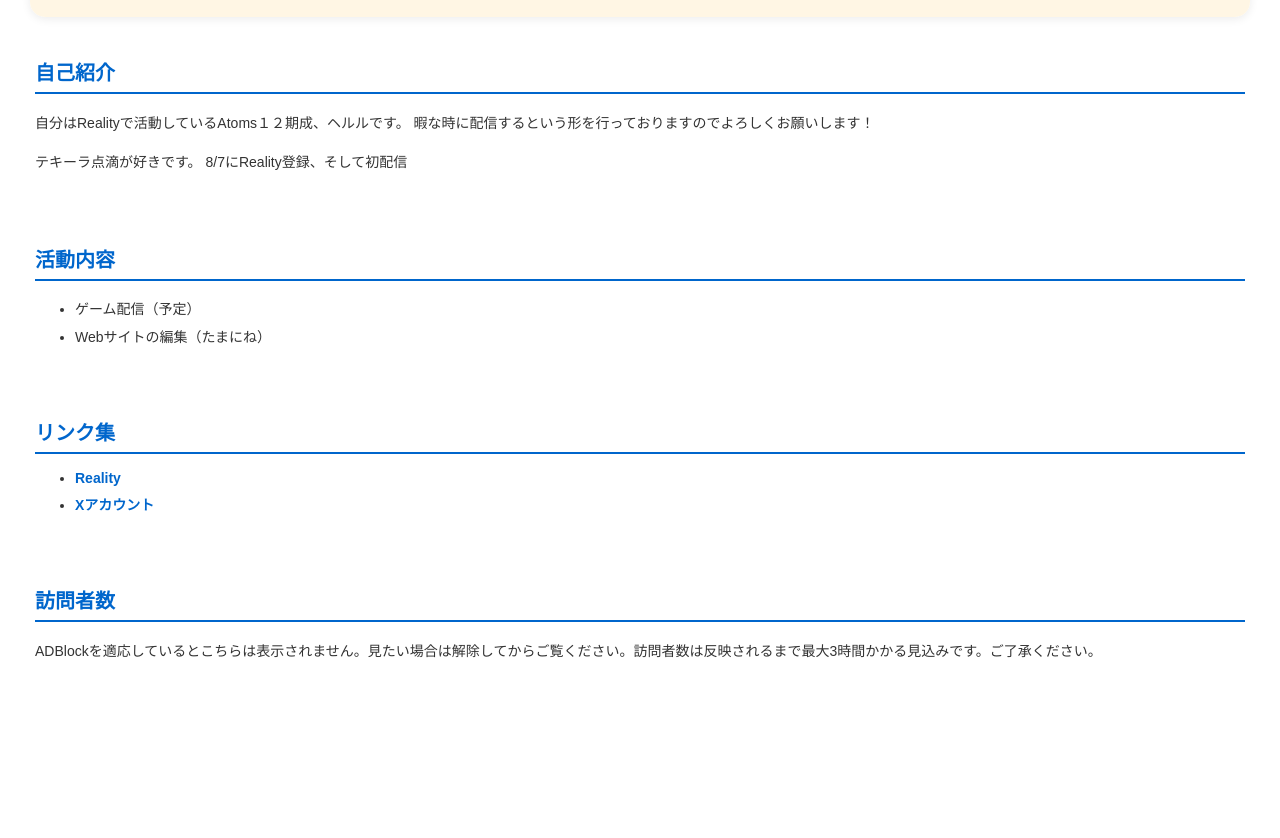
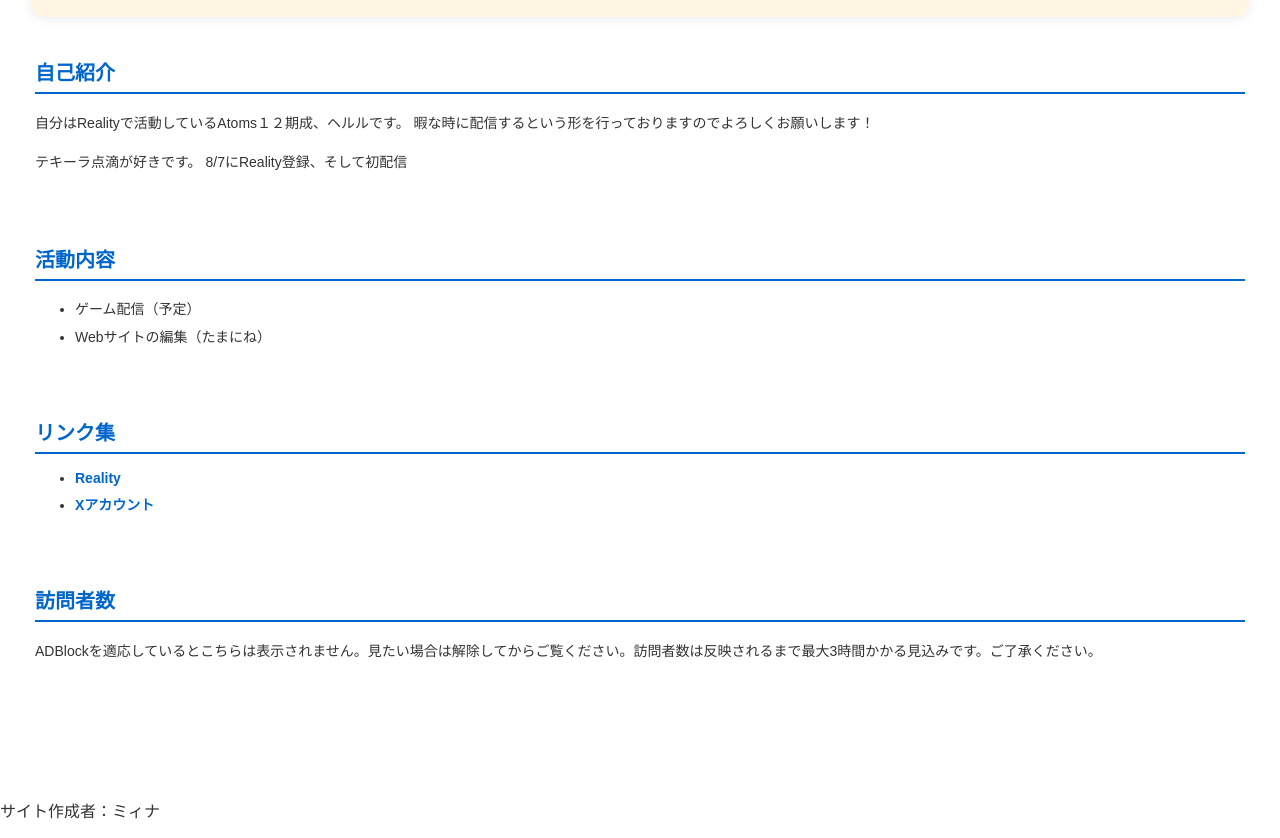
Before and after one commit to miinareality/hell_sunlize, a plain HTML site: page index.html in a window 1280 px wide. Shown: the part 108-946 px from the top of the page. Before the commit the page ends 905 px from the top, so only its background shows below. Drawn offline with Linux system fonts and the light colour scheme.

Commit message:
Update index.html

```diff
--- a/index.html
+++ b/index.html
@@ -94,6 +94,8 @@
     src="https://gc.zgo.at/count.js">
 </script>
 
+<p>サイト作成者：ミィナ</p>
+
 </body>
 </html>
 
```
